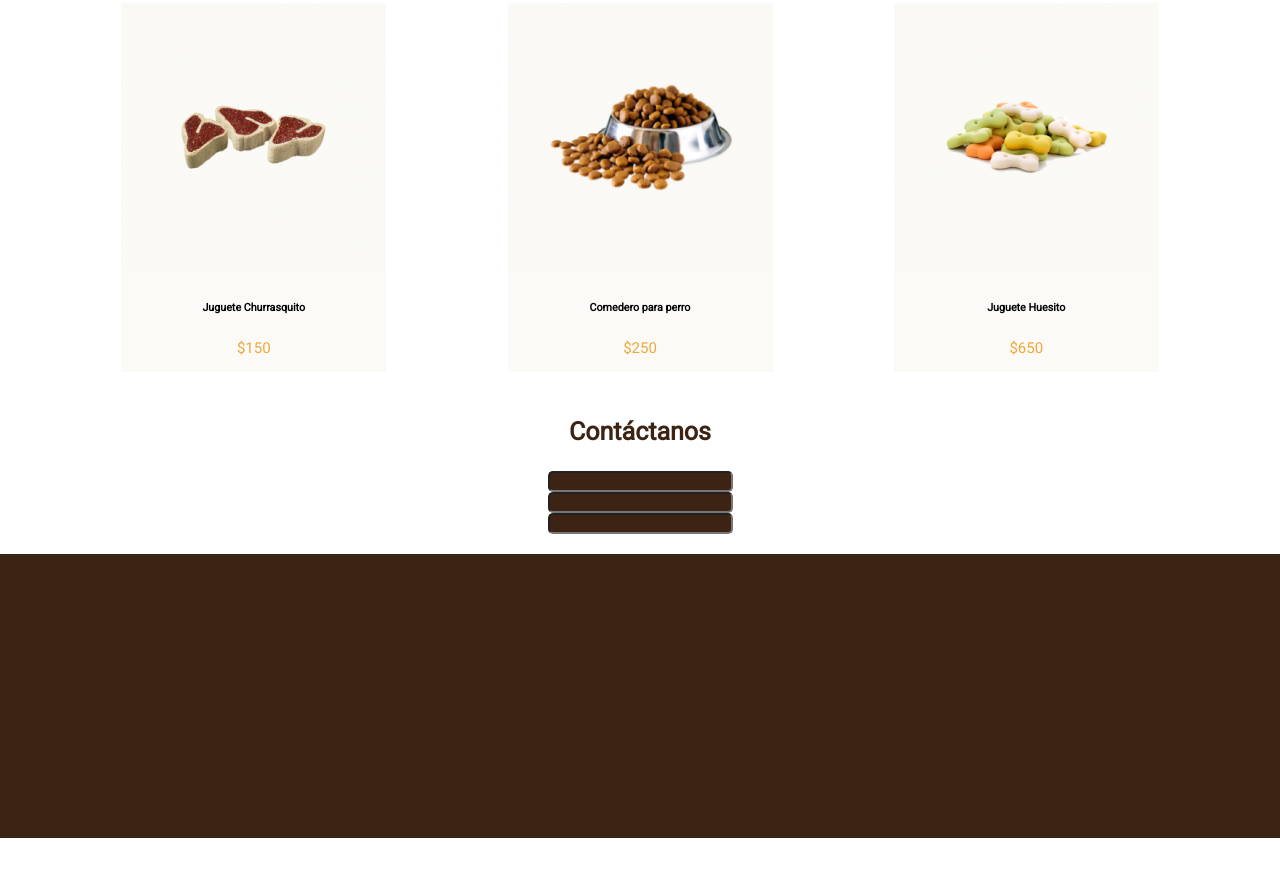
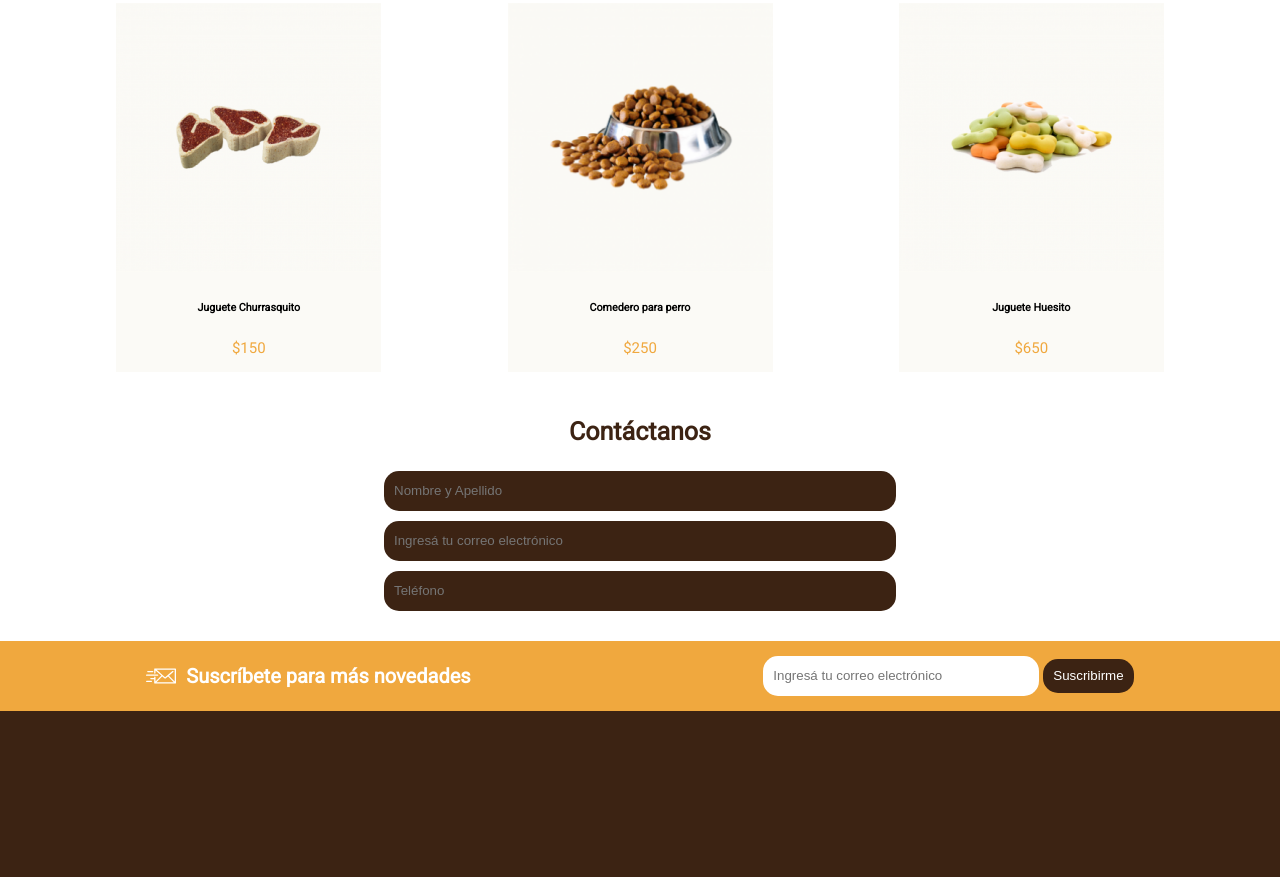
Before and after one commit to brahian97/Frontend1, a plain HTML site: page FrontCat&Dog/index.html in a window 1280 px wide. Shown: the part 769-1646 px from the top of the page. Before the commit the page ends 1607 px from the top, so only its background shows below. Drawn offline with Linux system fonts and the light colour scheme; a web font is replaced by a local one.

Commit message:
Responsive petshop
Se corrigen algunos temas con el responsive de la pagina de petshop se añade la sección de suscribete

```diff
--- a/FrontCat&Dog/css/styles.css
+++ b/FrontCat&Dog/css/styles.css
@@ -1,4 +1,8 @@
 @import url('https://fonts.googleapis.com/css2?family=Roboto&display=swap');
+
+* {
+    box-sizing: border-box;
+}
 
 body {
     margin: 0px;
@@ -28,7 +32,7 @@ body {
     color: aqua;
 }
 
-.push {
+.descuentos-boton {
     margin-left: auto;
 }
 
@@ -62,10 +66,12 @@ body {
 
 .title-1 {
     color: black;
+    padding-left: 6px;
 }
 
 .title-2 {
     color: white;
+    padding-right: 6px;
 }
 
 .title-icon {
@@ -174,7 +180,7 @@ main {
 
 .card {
     background-color: #FBFAF6;
-    margin-bottom: 20px;
+    margin: 0px 10px 20px;
     text-align: center;
 }
 
@@ -200,11 +206,15 @@ main {
     font-size: 15px;
 }
 
-.contactanos {
+.form-contactanos {
     align-items: center;
     display: flex;
     flex-direction: column;
     justify-content: space-between;
+}
+
+.section-contactanos {
+    text-align: center;
 }
 
 .title-contact {
@@ -212,10 +222,18 @@ main {
     font-size: 25px;
 }
 
+.input {
+    border: none;
+    border-radius: 15px;
+    height: 40px;
+    padding: 0px 10px;
+}
+
 .input-contact {
-    border-radius: 5px;
+    background-color: #3C2313;
     color: white;
-    background-color: #3C2313;
+    margin-bottom: 10px;
+    width: 40%;
 }
 
 /*----SECTION----*/
@@ -227,9 +245,52 @@ footer {
     margin-top: 20px;
     width: 100%;
 }
+
+.div-suscribete {
+    align-items: center;
+    display: flex;
+    background-color: #F0A83E;
+    flex-wrap: wrap;
+    min-height: 60px;
+    justify-content: space-around;
+    padding-top: 15px;
+}
+
+.titulo-suscribete {
+    align-items: center;
+    display: flex;
+    color: white;
+    padding: 0px 15px 15px;
+}
+
+.div-suscribete form {
+    padding: 0px 15px 15px;
+}
+
+.titulo-suscribete h6 {
+    font-size: 20px;
+    font-weight: bold;
+    margin: 0;
+    padding-left: 10px;
+}
+
+.btn-suscribete {
+    background-color: #3C2313;
+    color: white;
+    height: 34px;
+}
+
+.input-suscribete {
+    min-width: 276px;
+}
 /*----FOOTER----*/
 
 @media (max-width: 712px) {
+
+    .div-descuentos {
+        display: none;
+    }
+
     .text-banner {
         text-align: right;
     }
@@ -256,4 +317,8 @@ footer {
         justify-content: space-evenly;
         height: 100%;
     }
+
+    .input-contact {
+        width: 66%;
+    }
 }
--- a/FrontCat&Dog/index.html
+++ b/FrontCat&Dog/index.html
@@ -22,16 +22,16 @@
   <header>
     <div class="div-descuentos">
       <p>Grandes ofertas en comederos</p>
-      <div class="push">
-        <button class="button-nav">Español</button>
-        <button class="button-nav">ARG$</button>
+      <div class="descuentos-boton">
+        <button class="button-nav">Español &#709;</button>
+        <button class="button-nav">ARG$ &#709;</button>
       </div>
     </div>
     <nav class="nav-menu">
       <a class="title" href="#" style="text-decoration: none">
         <object class="title-icon" data="./img/Cat.svg"></object>
-        <span class="title-1"> Front</span>
-        <span class="title-2">Cat&Dog </span>
+        <span class="title-1">Front</span>
+        <span class="title-2">Cat&Dog</span>
         <object class="title-icon" data="./img/Dog.svg"></object>
       </a>
       <ul class="nav-ul">
@@ -94,13 +94,28 @@
       </div>
     </div>
   </section>
-  <section class="contactanos">
+  <section class="section-contactanos">
     <h3 class="title-contact">Contáctanos</h3>
-    <input class="input-contact" type="text">
-    <input class="input-contact" type="text">
-    <input class="input-contact" type="text">
+    <form action="" class="form-contactanos">
+      <input class="input input-contact" type="text" placeholder="Nombre y Apellido">
+      <input class="input input-contact" type="email" placeholder="Ingresá tu correo electrónico">
+      <input class="input input-contact" type="text" placeholder="Teléfono">
+    </form>
   </section>
   <footer>
+    <div class="div-suscribete">
+      <div class="titulo-suscribete">
+        <object class="title-icon" data="./img/enviar-correo.svg"></object>
+        <h6>Suscríbete para más novedades</h6>
+      </div>
+      <div>
+        <form action="">
+          <input type="email" placeholder="Ingresá tu correo electrónico" class="input input-suscribete">
+          <input type="submit" value="Suscribirme" class="input btn-suscribete">
+        </form>
+      </div>
+    </div>
+    <div></div>
 
   </footer>
 </body>
```
Also changed, not shown: FrontCat&Dog/img/enviar-correo.svg (added).
